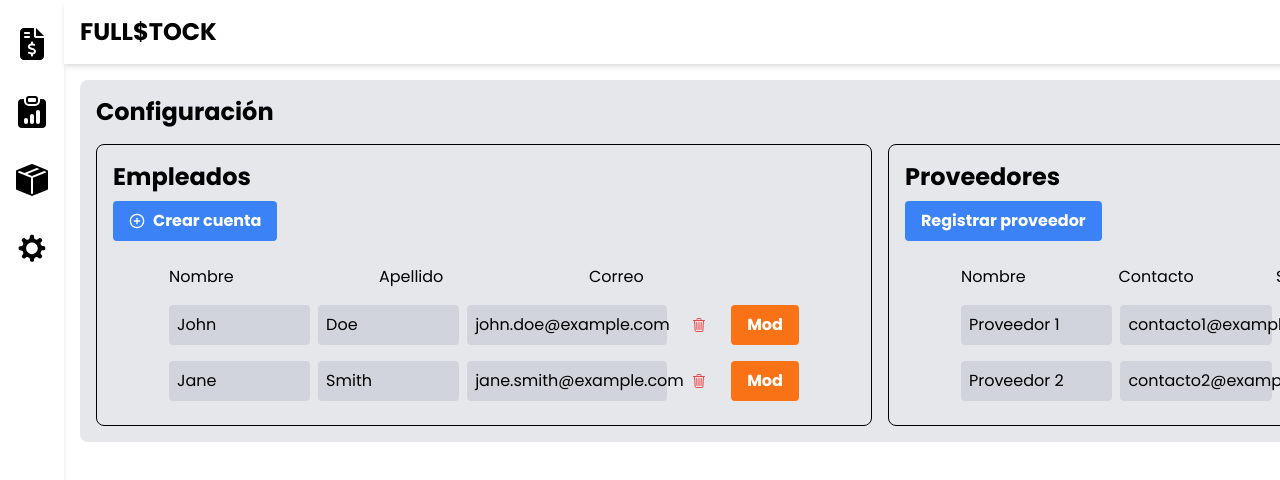
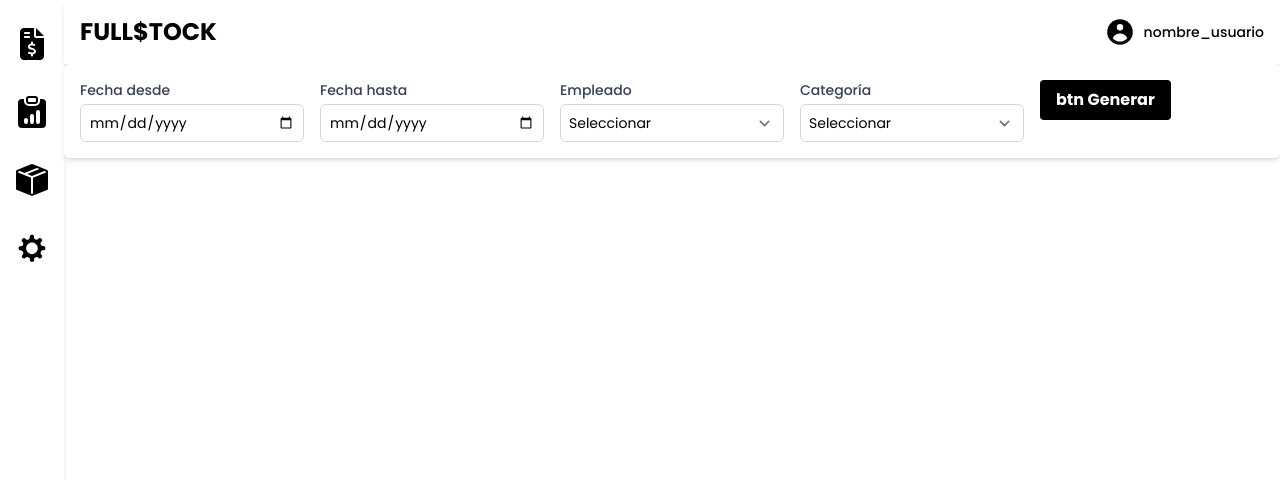
Before and after one commit to camitwrs/ProyectoSW, a React (Vite) app in the folder frontend/: page / in a window 1280 px wide. Shown: the top 480 px of the page. Built offline with nearby package versions, Linux system fonts and the light colour scheme.

Commit message:
Creación de ReportesPage
Se crea la vista de generar reporte y un componente, que realiza los filtros del reporte.

```diff
--- a/frontend/src/App.jsx
+++ b/frontend/src/App.jsx
@@ -1,6 +1,8 @@
 import Navbar from './components/Navbar.jsx'
 import Sidebar from './components/Sidebar.jsx'
-import PersonasPage from './pages/PersonasPage.jsx'
+//import CajaPage from './pages/CajaPage.jsx'
+//import PersonasPage from './pages/PersonasPage.jsx'
+import ReportesPage from './pages/ReportesPage.jsx';
 
 function App() {
   return (
@@ -8,7 +10,7 @@ function App() {
       <Sidebar />
       <div className="flex-grow">
         <Navbar username='nombre_usuario' />
-        <PersonasPage />
+        <ReportesPage />
       </div>
     </div>
   );
--- /dev/null
+++ b/frontend/src/components/ReportFilter.jsx
@@ -0,0 +1,39 @@
+function ReportFilter() {
+    return (
+        <div>
+            <div class="bg-white p-4 rounded-md shadow-md">
+                <div class="flex space-x-4">
+                    <div class="flex-1">
+                        <label for="fecha-desde" class="block text-sm font-medium text-gray-700">Fecha desde</label>
+                        <input type="date" id="fecha-desde" class="mt-1 p-2 border border-gray-300 rounded-md focus:ring-blue-500 focus:border-blue-500 block w-full sm:text-sm" />
+                    </div>
+                    <div class="flex-1">
+                        <label for="fecha-hasta" class="block text-sm font-medium text-gray-700">Fecha hasta</label>
+                        <input type="date" id="fecha-hasta" class="mt-1 p-2 border border-gray-300 rounded-md focus:ring-blue-500 focus:border-blue-500 block w-full sm:text-sm" />
+                    </div>
+                    <div class="flex-1">
+                        <label for="empleado" class="block text-sm font-medium text-gray-700">Empleado</label>
+                        <select id="empleado" class="mt-1 p-2 border border-gray-300 rounded-md focus:ring-blue-500 focus:border-blue-500 block w-full sm:text-sm">
+                            <option value="">Seleccionar</option>
+                            <option value="empleado1">Empleado 1</option>
+                            <option value="empleado2">Empleado 2</option>
+                        </select>
+                    </div>
+                    <div class="flex-1">
+                        <label for="categoria" class="block text-sm font-medium text-gray-700">Categoría</label>
+                        <select id="categoria" class="mt-1 p-2 border border-gray-300 rounded-md focus:ring-blue-500 focus:border-blue-500 block w-full sm:text-sm">
+                            <option value="">Seleccionar</option>
+                            <option value="categoria1">Categoría 1</option>
+                            <option value="categoria2">Categoría 2</option>
+                        </select>
+                    </div>
+                    <div class="flex-1">
+                        <button type="button" class="bg-black text-white font-bold py-2 px-4 rounded hover:bg-gray-700 focus:outline-none focus:shadow-outline">btn Generar</button>
+                    </div>
+                </div>
+            </div>
+        </div>
+    );
+}
+
+export default ReportFilter;
--- /dev/null
+++ b/frontend/src/pages/ReportesPage.jsx
@@ -0,0 +1,12 @@
+import React, { useState } from 'react';
+import ReportFilter from '../components/ReportFilter';
+
+function ReportesPage(){
+    return(
+        <div>
+            <ReportFilter />
+        </div>
+    );
+}
+
+export default ReportesPage;
```
